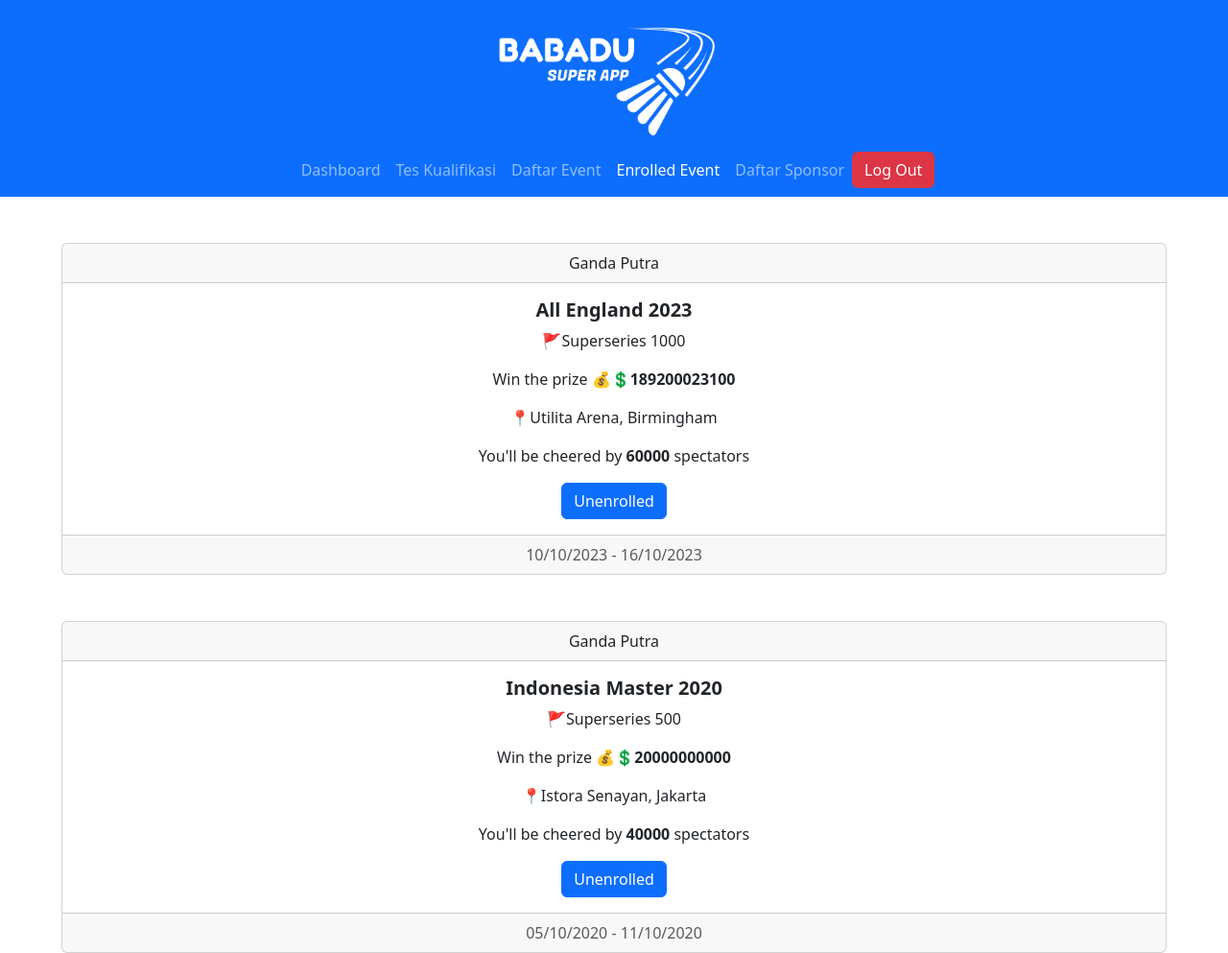
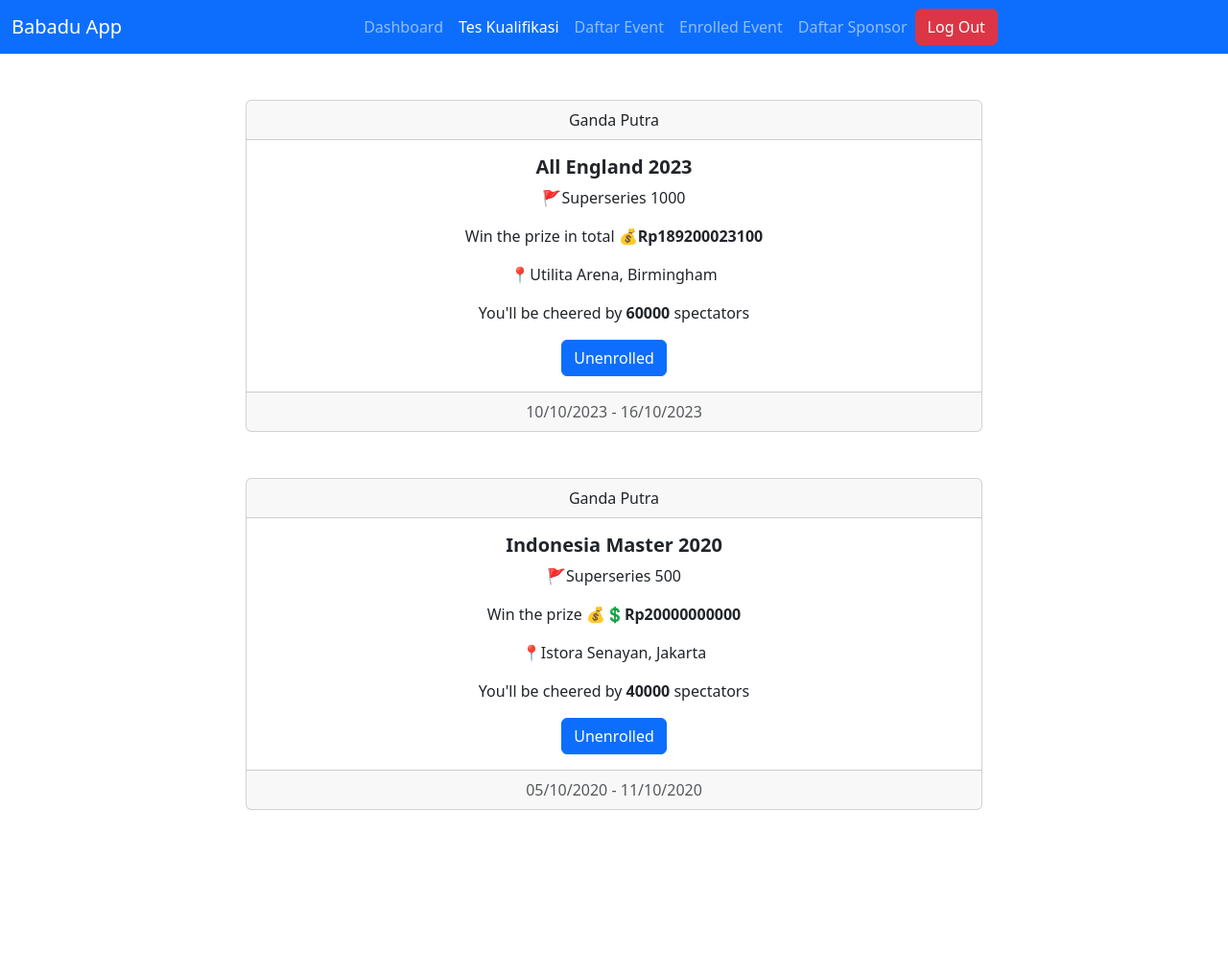
Before and after one commit to RoyNbb/babadu_f7, a Django app: page /enrolled_event/ in a window 1280 px wide. Shown: the whole page at 96% size. After the commit the page ends 844 px from the top, so only its background shows below. Run offline with Django 4.2, Linux system fonts and the light colour scheme.

Commit message:
fix nav fe

```diff
--- a/rd_enrolled/templates/rd_enrolled.html
+++ b/rd_enrolled/templates/rd_enrolled.html
@@ -5,14 +5,14 @@
 {% endblock meta %}
 
 {% block content %}
-<div class="card text-center" style="margin: 3rem 4rem 0rem 4rem;">
+<div class="card text-center" style="margin: 3rem 20% 0rem 20%;">
     <div class="card-header">
       Ganda Putra
     </div>
     <div class="card-body">
       <h5 class="card-title"><b>All England 2023</b></h5>
       <p class="card-text">🚩Superseries 1000</p>
-      <p class="card-text">Win the prize 💰💲<strong>189200023100</strong></p>
+      <p class="card-text">Win the prize in total 💰<strong>Rp189200023100</strong></p>
       <p class="card-text">📍Utilita Arena, Birmingham</p>
       <p class="card-text">You'll be cheered by <strong>60000 </strong>spectators</p>
       <a href="#" class="btn btn-primary">Unenrolled</a>
@@ -21,14 +21,14 @@
     </div>
   </div>
 
-  <div class="card text-center" style="margin: 3rem 4rem 0rem 4rem;">
+  <div class="card text-center" style="margin: 3rem 20% 0rem 20%;">
     <div class="card-header">
       Ganda Putra
     </div>
     <div class="card-body">
       <h5 class="card-title"><b>Indonesia Master 2020</b></h5>
       <p class="card-text">🚩Superseries 500</p>
-      <p class="card-text">Win the prize 💰💲<strong>20000000000</strong></p>
+      <p class="card-text">Win the prize 💰💲<strong>Rp20000000000</strong></p>
       <p class="card-text">📍Istora Senayan, Jakarta</p>
       <p class="card-text">You'll be cheered by <strong>40000 </strong>spectators</p>
       <a href="#" class="btn btn-primary">Unenrolled</a>
--- a/templates/base.html
+++ b/templates/base.html
@@ -17,9 +17,7 @@
 
 <nav class="navbar navbar-expand-lg navbar-dark bg-primary">
 	<div class="container-fluid" style="display: flex; flex-wrap: wrap;">
-	<a href="/" class="navbar-brand" style="text-align: center; position: inherit">
-		<img src="{% static 'img/LOGO.png' %}" style="width:20%; height: 35%; padding: 1px">
-	</a>
+		<a class="navbar-brand" href="#">Babadu App</a>
 	  <button class="navbar-toggler" type="button" data-bs-toggle="collapse" data-bs-target="#navbarNav" aria-controls="navbarNav" aria-expanded="false" aria-label="Toggle navigation">
 		<span class="navbar-toggler-icon"></span>
 	  </button>
@@ -31,13 +29,13 @@
 			<a class="nav-link" aria-current="page" href="#">Dashboard</a>
 		  </li>
 		  <li class="nav-item">
-			<a class="nav-link" href="/test_kualifikasi">Tes Kualifikasi</a>
+			<a class="nav-link active" href="/test_kualifikasi">Tes Kualifikasi</a>
 		  </li>
 		  <li class="nav-item">
 			<a class="nav-link" href="#">Daftar Event</a>
 		  </li>
 		  <li class="nav-item">
-			<a class="nav-link active" href="#">Enrolled Event</a>
+			<a class="nav-link" href="/enrolled_event">Enrolled Event</a>
 		  </li>
 		  <li class="nav-item">
 			<a class="nav-link" href="#">Daftar Sponsor</a>
@@ -79,6 +77,7 @@
 	</div>
   </nav>
 
+
 <body>
   {% block content %}
   {% endblock content %}
```
Also changed, not shown: static/img/LOGO.png (deleted).
